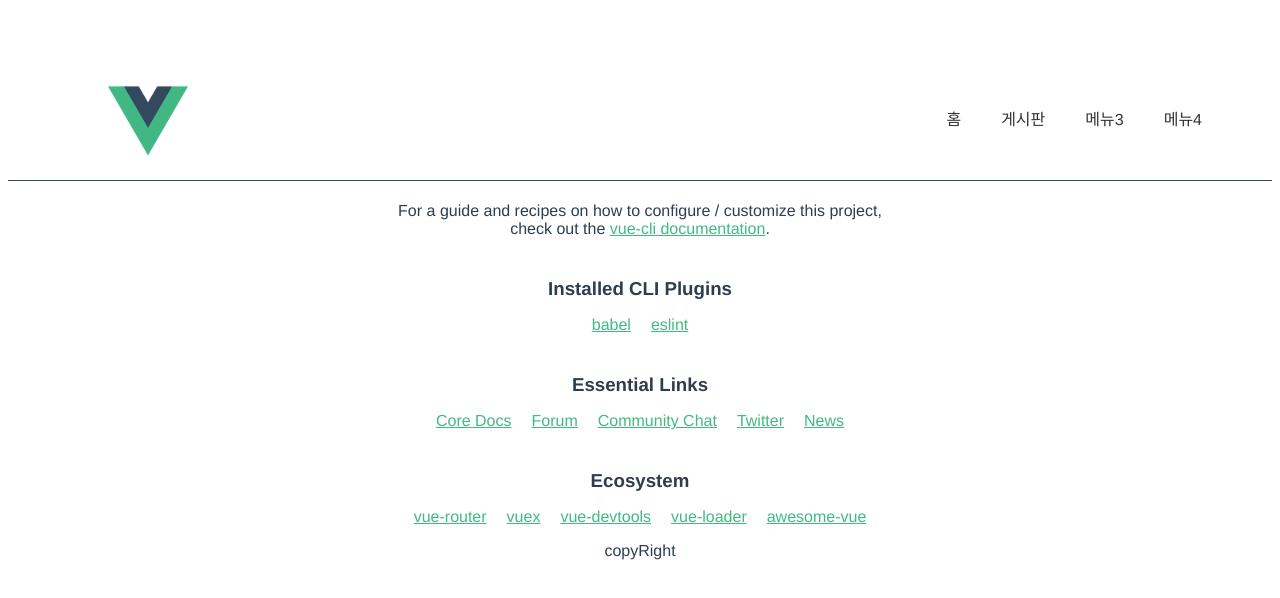
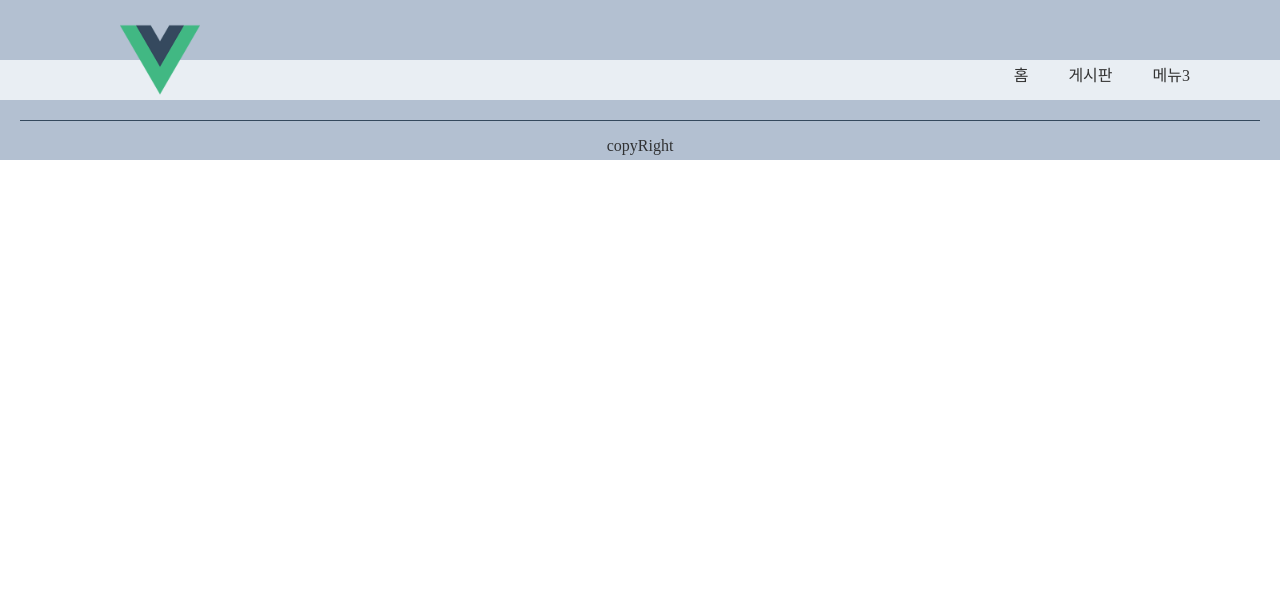
Before and after one commit to kkkamango/my-ui, a Vue app: page / in a window 1280 px wide. Shown: the top 598 px of the page. Built offline with nearby package versions, Linux system fonts and the light colour scheme.

Commit message:
element plus 추가

```diff
--- a/package.json
+++ b/package.json
@@ -8,8 +8,10 @@
     "lint": "vue-cli-service lint"
   },
   "dependencies": {
+    "@element-plus/icons-vue": "^0.2.7",
     "axios": "^0.25.0",
     "core-js": "^3.6.5",
+    "element-plus": "^2.0.1",
     "vue": "^3.0.0",
     "vue-router": "^4.0.12"
   },
--- a/src/App.vue
+++ b/src/App.vue
@@ -1,8 +1,16 @@
 <template>
-  <div>
-    <Header/>
-    <router-view />
-    <Footer/>
+  <div class="common-layout">
+    <el-container>
+      <el-header>
+        <Header/>
+      </el-header>
+      <el-main>
+        <router-view />
+      </el-main>
+      <el-footer>
+        <Footer/>
+      </el-footer>
+    </el-container>
   </div>
 </template>
 
@@ -20,12 +28,42 @@
 </script>
 
 <style>
-#app {
-  font-family: Avenir, Helvetica, Arial, sans-serif;
-  -webkit-font-smoothing: antialiased;
-  -moz-osx-font-smoothing: grayscale;
+body {margin: initial;}
+.common-layout .el-header,
+.common-layout .el-footer {
+  background-color: #b3c0d1;
+  color: var(--el-text-color-primary);
   text-align: center;
-  color: #2c3e50;
-  margin-top: 60px;
+  line-height: 60px;
+}
+.common-layout .el-footer {
+  line-height: 60px;
+}
+
+.common-layout .el-aside {
+  background-color: #d3dce6;
+  color: var(--el-text-color-primary);
+  text-align: center;
+  line-height: 200px;
+}
+
+.common-layout .el-main {
+  background-color: #e9eef3;
+  color: var(--el-text-color-primary);
+  text-align: center;
+  line-height: 160px;
+}
+
+.common-layout > .el-container {
+  margin-bottom: 40px;
+}
+
+.common-layout .el-container:nth-child(5) .el-aside,
+.common-layout .el-container:nth-child(6) .el-aside {
+  line-height: 260px;
+}
+
+.common-layout .el-container:nth-child(7) .el-aside {
+  line-height: 320px;
 }
 </style>
--- a/src/components/HelloWorld.vue
+++ b/src/components/HelloWorld.vue
@@ -1,32 +1,6 @@
 <template>
-  <div class="hello">
-    <h1>{{ msg }}</h1>
-    <p>
-      For a guide and recipes on how to configure / customize this project,<br>
-      check out the
-      <a href="https://cli.vuejs.org" target="_blank" rel="noopener">vue-cli documentation</a>.
-    </p>
-    <h3>Installed CLI Plugins</h3>
-    <ul>
-      <li><a href="https://github.com/vuejs/vue-cli/tree/dev/packages/%40vue/cli-plugin-babel" target="_blank" rel="noopener">babel</a></li>
-      <li><a href="https://github.com/vuejs/vue-cli/tree/dev/packages/%40vue/cli-plugin-eslint" target="_blank" rel="noopener">eslint</a></li>
-    </ul>
-    <h3>Essential Links</h3>
-    <ul>
-      <li><a href="https://vuejs.org" target="_blank" rel="noopener">Core Docs</a></li>
-      <li><a href="https://forum.vuejs.org" target="_blank" rel="noopener">Forum</a></li>
-      <li><a href="https://chat.vuejs.org" target="_blank" rel="noopener">Community Chat</a></li>
-      <li><a href="https://twitter.com/vuejs" target="_blank" rel="noopener">Twitter</a></li>
-      <li><a href="https://news.vuejs.org" target="_blank" rel="noopener">News</a></li>
-    </ul>
-    <h3>Ecosystem</h3>
-    <ul>
-      <li><a href="https://router.vuejs.org" target="_blank" rel="noopener">vue-router</a></li>
-      <li><a href="https://vuex.vuejs.org" target="_blank" rel="noopener">vuex</a></li>
-      <li><a href="https://github.com/vuejs/vue-devtools#vue-devtools" target="_blank" rel="noopener">vue-devtools</a></li>
-      <li><a href="https://vue-loader.vuejs.org" target="_blank" rel="noopener">vue-loader</a></li>
-      <li><a href="https://github.com/vuejs/awesome-vue" target="_blank" rel="noopener">awesome-vue</a></li>
-    </ul>
+  <div>
+
   </div>
 </template>
 
@@ -39,20 +13,6 @@
 }
 </script>
 
-<!-- Add "scoped" attribute to limit CSS to this component only -->
 <style scoped>
-h3 {
-  margin: 40px 0 0;
-}
-ul {
-  list-style-type: none;
-  padding: 0;
-}
-li {
-  display: inline-block;
-  margin: 0 10px;
-}
-a {
-  color: #42b983;
-}
+
 </style>
--- a/src/components/board/List.vue
+++ b/src/components/board/List.vue
@@ -8,10 +8,15 @@
                 </a>
             </li>
         </ul>
-        <a @click="goBoardForm()">등록하기</a>
+        <el-button type="primary" @click="goBoardForm()">
+            등록<el-icon><Plus /></el-icon>
+        </el-button>
     </div>
 </template>
 
+<script setup>
+import { Plus } from '@element-plus/icons'
+</script>
 <script>
 export default {
     data (){
--- a/src/components/common/Header.vue
+++ b/src/components/common/Header.vue
@@ -7,7 +7,6 @@
                 <li><a href="/">홈</a></li>
                 <li><a href="/board/list">게시판</a></li>
                 <li><a href="#">메뉴3</a></li>
-                <li><a href="#">메뉴4</a></li>
             </ul>
         </div>
     </header>
--- a/src/main.js
+++ b/src/main.js
@@ -1,9 +1,13 @@
 import { createApp } from 'vue'
+import ElementPlus from 'element-plus';
+import 'element-plus/dist/index.css';
+import '@element-plus/icons';
 import App from './App.vue'
 import router from './routes';
 import axios from 'axios';
 
 const app = createApp(App);
+app.use(ElementPlus);
 app.use(router);
 app.config.globalProperties.axios = axios;
 
```
Also changed, not shown: 2 other files (tests, documents, lock files or other folders).
